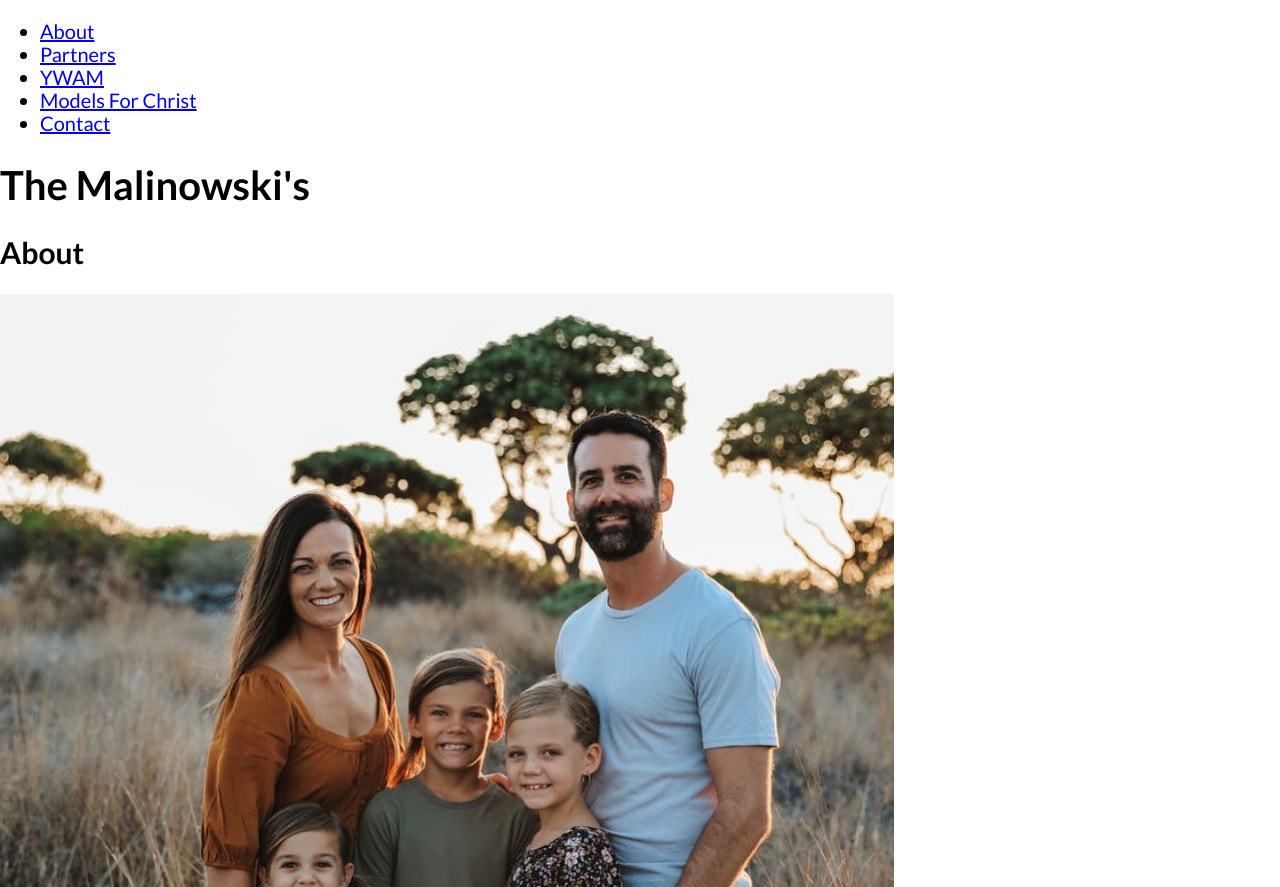
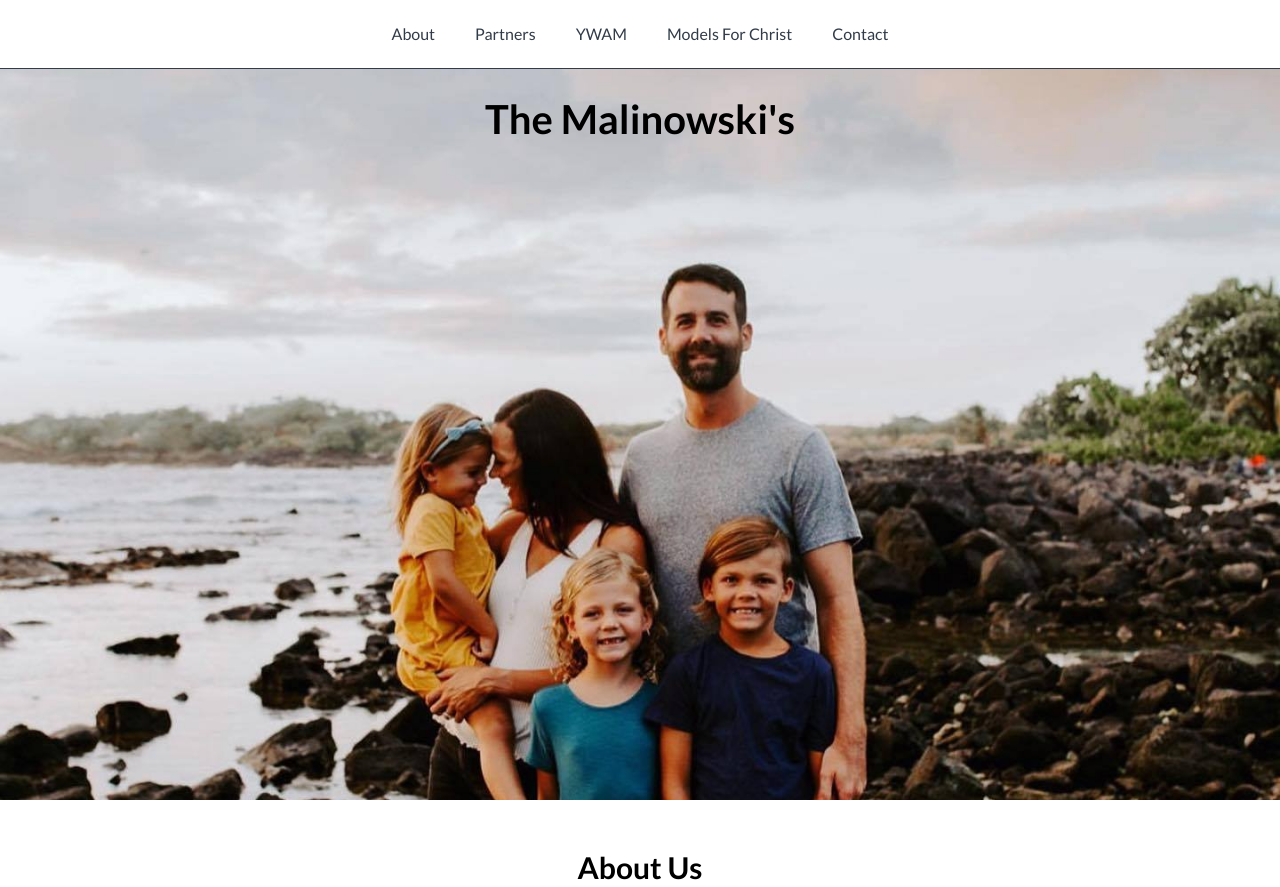
Before and after one commit to jpetersen92/theMals, a plain HTML site: page index.html in a window 1280 px wide. Shown: the top 887 px of the page. Drawn offline with Linux system fonts and the light colour scheme.

Commit message:
updated styles to the nav, hero, about about section.

```diff
--- a/index.html
+++ b/index.html
@@ -17,19 +17,34 @@
                 <li><a href="https://www.modelsforchrist.com/">Models For Christ</a></li>
                 <li><a href="#contacts">Contact</a></li>
             </ul>
+        </nav>
         <div class="hero">
             <h1>The Malinowski's</h1>
         </div>
-        </nav>
     </header>
     <main>
         <section id="about">
-            <h2>About</h2>
+            <h2>About Us</h2>
+            <div class="wrapper">
                 <div class="aboutContainer">
                     <img src="./assest/theMals.jpg" alt="The Malinowski's family portrait">
                     <div class="aboutDetails">
                         <h3>The Malinowski Family</h3>
                         <p>Lorem ipsum dolor sit amet consectetur adipisicing elit. Culpa, sint in et possimus voluptate ipsa officia odit quam? Adipisci culpa expedita corrupti molestiae vitae nulla sunt nostrum assumenda dicta, itaque corporis eum soluta totam architecto blanditiis amet accusamus inventore. Alias perferendis illum obcaecati velit tempore aliquid laboriosam labore, tempora odit, voluptate, tenetur perspiciatis. Ab perspiciatis adipisci autem iusto aliquam hic fugiat nesciunt sint quibusdam velit consequatur quam sapiente, eligendi necessitatibus dolorum odit, at error beatae et animi nihil cum dolores. Illum maxime impedit consequuntur laboriosam non eos. Autem illum quod labore praesentium, quis similique nulla nam ipsam, placeat reprehenderit pariatur?</p>
+                        <!-- SOCIAL LINKS -->
+                        <!-- <ul>
+                            <li>
+                                <a href="https://www.instagram.com/amalinowski/">
+                                    <p>Alissa</p>
+                                </a>
+                            </li>
+                            <li>
+                                <a href="https://www.instagram.com/instagrahamgram/">
+                                    <p>Graham</p>
+                                </a>
+                            </li>
+                        </ul> -->
+                    </div>
                 </div>
             </div>
         </section>
--- a/styles/scss/_about.scss
+++ b/styles/scss/_about.scss
@@ -0,0 +1,18 @@
+#about {
+    display: flex;
+    flex-direction: column;
+    justify-content: center;
+    align-items: center;
+
+    img {
+        width: 50%;
+        margin-right: 25px;
+    }
+    .aboutContainer {
+        display: flex;
+    }
+    .aboutDetails {
+        width: 50%;
+        margin-left: 25px;
+    }
+}
--- /dev/null
+++ b/styles/scss/_global.scss
@@ -0,0 +1,30 @@
+$primary: #1a7e5d;
+$secondary: #4b596d;
+
+html {
+    scroll-behavior: smooth;
+}
+
+ul {
+    margin: 0;
+    padding: 0;
+}
+
+li {
+    list-style: none;
+}
+
+a {
+    text-decoration: none;
+    color: #000;
+}
+
+.wrapper {
+    max-width: 1400px;
+    width: 80%;
+    margin: 0 auto;
+}
+
+h2 {
+    margin: 50px 0;
+}
--- a/styles/scss/_header.scss
+++ b/styles/scss/_header.scss
@@ -0,0 +1,29 @@
+nav {
+    padding: 15px;
+    border-bottom: 1px solid $text;
+
+    ul {
+        display: flex;
+        justify-content: center;
+        align-items: center;
+
+        li {
+            padding: 10px;
+            margin: 0 10px;
+            font-size: 0.8rem;
+
+            a {
+                color: $text;
+            }
+        }
+    }
+}
+
+.hero {
+    display: flex;
+    justify-content: center;
+    height: calc(100vh - 69.4px);
+    background-image: url(../../assest/hero.jpg);
+    background-size: cover;
+    background-position: center;
+}
--- a/styles/scss/_typography.scss
+++ b/styles/scss/_typography.scss
@@ -1,4 +1,7 @@
 @import url('https://fonts.googleapis.com/css2?family=Lato:wght@100;400;700&display=swap');
+
+$text: #323c49;
+$secondaryText: #fff;
 
 html {
     font-size: 125%;
--- a/styles/scss/styles.scss
+++ b/styles/scss/styles.scss
@@ -1,4 +1,5 @@
 @import "setup";
+@import "global";
 @import "typography";
 @import "header";
 @import "about";
```
Also changed, not shown: assest/hero.jpg (added), styles/scss/_setup.scss (line endings or trailing spaces), styles/styles.css. Lines whose indentation alone changed are shown as unchanged.
